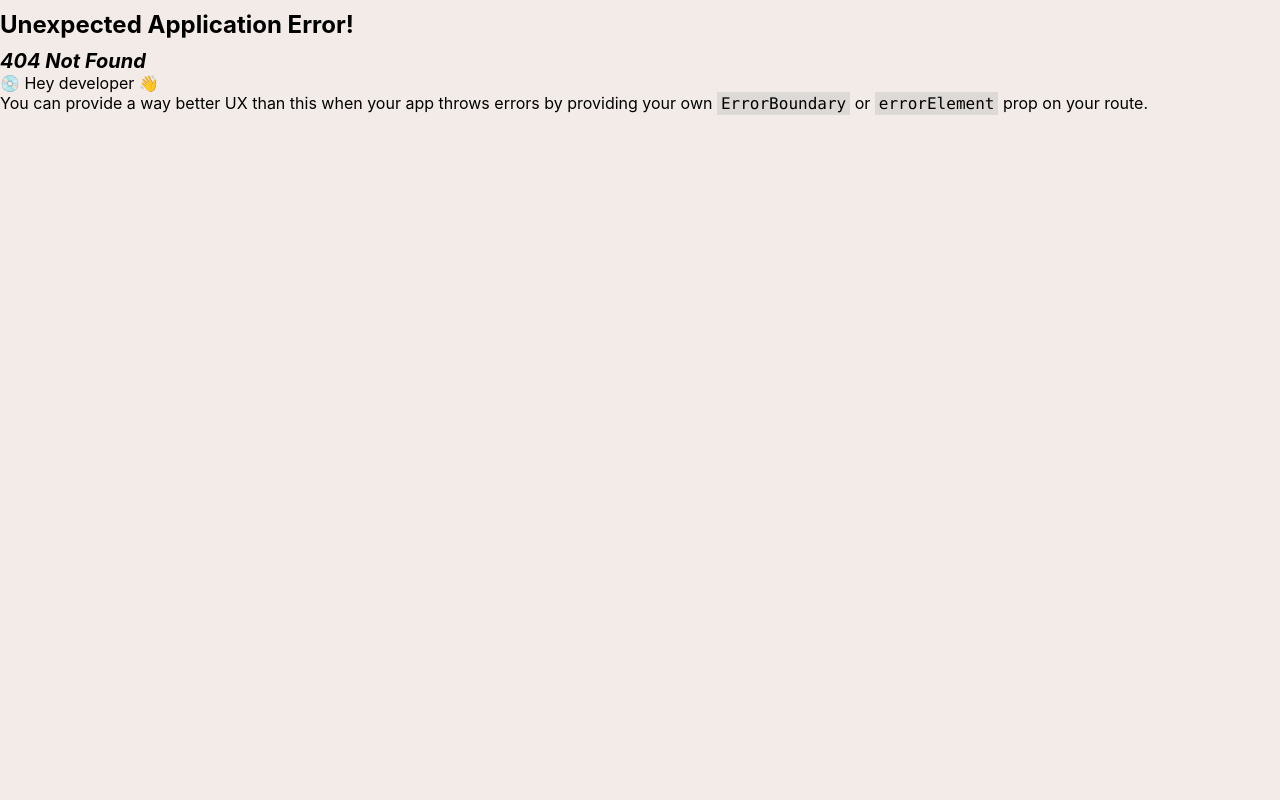
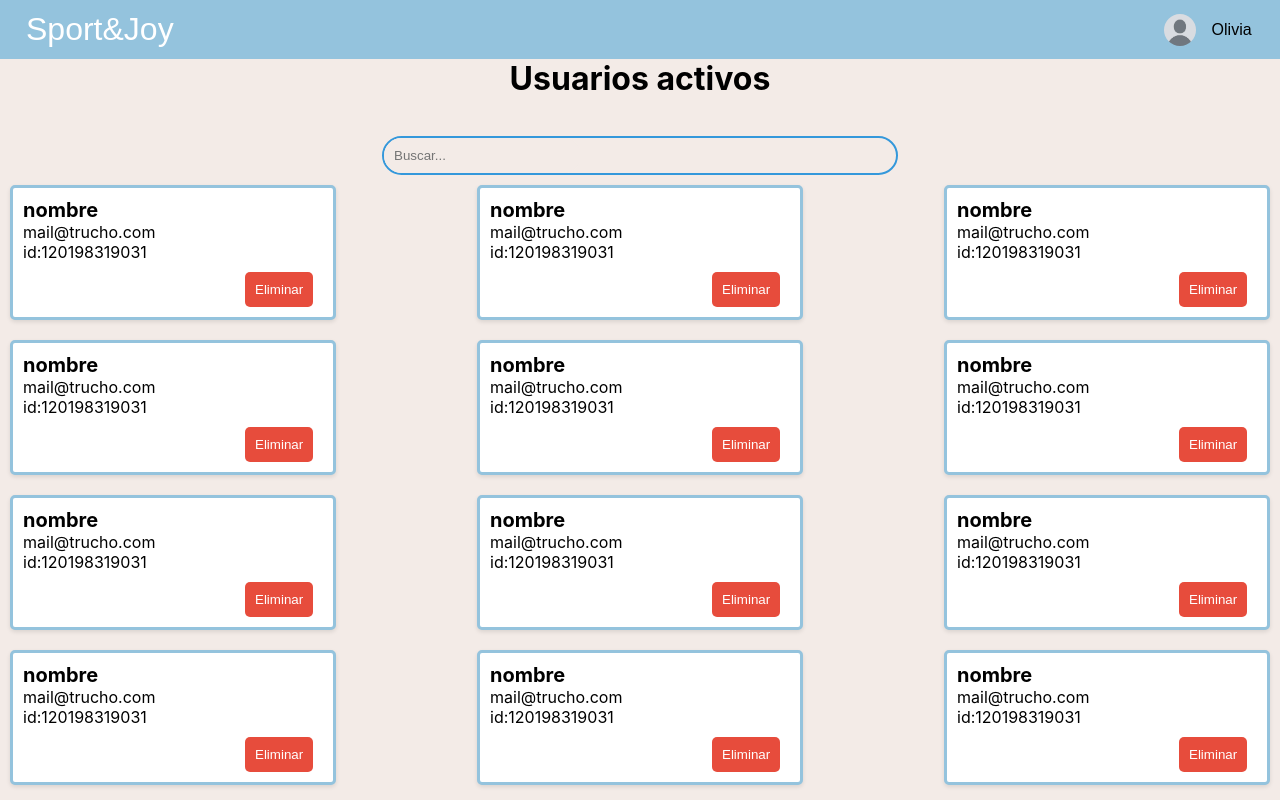
Before and after one commit to olivialuciano/sport_and_joy_front, a React (Create React App) app: page /users in a window 1280 px wide. Before the commit this address had no page. Built offline with nearby package versions, Linux system fonts and the light colour scheme.

Commit message:
User y UserCard

```diff
--- a/src/App.js
+++ b/src/App.js
@@ -12,6 +12,7 @@ import { useContext } from "react";
 import Profile from "./components/Profile/Profile";
 import Reservations from "./components/Reservations/Reservations";
 import FieldDetail from "./components/FieldDetail/FieldDetail";
+import Users from "./components/Users/Users";
 
 const App = () => {
   const router = createBrowserRouter([
@@ -40,6 +41,11 @@ const App = () => {
       path: "/fieldDetail",
       element: <FieldDetail />,
     },
+    {
+      path: "/users",
+      element: <Users />,
+    },
+
   ]);
 
   return (
--- a/src/components/Header/Header.css
+++ b/src/components/Header/Header.css
@@ -30,10 +30,12 @@ h1 {
   margin-right: 10%;
 }
 
+
+/* el user button cumple la misma función
 .user-name {
   margin: 0;
   margin-right: 1rem;
-}
+}*/
 
 .dropdown-content {
   display: none;
@@ -47,6 +49,32 @@ h1 {
   width: 6rem;
 }
 
+.dropdown-buttons {
+  background-color: white;
+  color: black;
+  border: none;
+}
+
+.dropdown-buttons:hover{
+  background-color: #008CBA;
+  color: white;
+}
+
+.title-button{
+  background-color: #94c3dd;
+  color: white;
+  border: None;
+  font-size: xx-large;
+}
+
+.user-button{
+  background-color: #94c3dd;
+  color: black;
+  border: None;
+  font-size: medium;
+
+}
+
 .dropdown:hover .dropdown-content {
   display: block;
 }
--- a/src/components/Header/Header.js
+++ b/src/components/Header/Header.js
@@ -12,22 +12,26 @@ export const Header = () => {
   const buttonNavigateReservations = () => {
     navigate("/reservations");
   };
+  const buttonNavigateUsers = () => {
+    navigate("/users");
+  };
   const navigateDashboard = () => {
     navigate("/dashboard");
   };
 
   return (
     <div className="header">
-      <h1 onClick={navigateDashboard}>Sport&Joy</h1>
+      <button className="title-button" onClick={navigateDashboard}>Sport&Joy</button>
       <div className="dropdown">
         <div className="user">
           <img className="user-picture" src={avatarImage} alt="avatar" />
-          <p className="user-name">Olivia</p>
+          <button className="user-button">Olivia</button>
         </div>
         <div className="dropdown-content">
-          <p onClick={buttonNavigateProfile}>Perfil</p>
-          <p onClick={buttonNavigateReservations}>Reservas</p>
-          <p>Cerrar sesión</p>
+          <button className="dropdown-buttons" onClick={buttonNavigateProfile}>Perfil</button>
+          <button className="dropdown-buttons" onClick={buttonNavigateReservations}>Reservas</button>
+          <button className="dropdown-buttons" onClick={buttonNavigateUsers}>Usuarios Activos</button>
+          <button className="dropdown-buttons">Cerrar sesión</button>
         </div>
       </div>
     </div>
--- /dev/null
+++ b/src/components/Users/Users.css
@@ -0,0 +1,5 @@
+.container {
+    display: flex;
+    flex-wrap: wrap;
+    justify-content: space-between; /* Espaciado uniforme entre las columnas */
+  }
--- /dev/null
+++ b/src/components/Users/Users.js
@@ -0,0 +1,31 @@
+import React from "react";
+import UsersCard from "../UsersCard/UsersCard";
+import { Header } from "../Header/Header";
+import "./Users.css";
+import { Search } from "../Search/Search";
+
+const Users = () => {
+  return (
+    <>
+      <Header />
+      <h1>Usuarios activos</h1>
+      <Search />
+      <div className="container">
+        <UsersCard />
+        <UsersCard />
+        <UsersCard />
+        <UsersCard />
+        <UsersCard />
+        <UsersCard />
+        <UsersCard />
+        <UsersCard />
+        <UsersCard />
+        <UsersCard />
+        <UsersCard />
+        <UsersCard />
+      </div>
+    </>
+  );
+};
+
+export default Users;
--- /dev/null
+++ b/src/components/UsersCard/UsersCard.css
@@ -0,0 +1,43 @@
+.users-card {
+    border: 3px solid #94c3dd;
+    border-radius: 5px;
+    padding: 10px;
+    margin: 10px;
+    background-color: #fff;
+    box-shadow: 0 2px 4px rgba(0, 0, 0, 0.1);
+    display: flex;
+    flex-direction: column;
+    justify-content: space-between;
+    align-items: flex-start;
+    max-width: 300px;
+    flex-basis: calc(50% - 10px);
+  }
+
+  .users-details {
+    flex: 1;
+  }
+
+  h3 {
+    margin: 0;
+    font-size: 1.25rem;
+    font-weight: bold;
+  }
+
+  p {
+    margin: 0;
+  }
+
+  .delete-button {
+    background-color: #e74c3c;
+    color: #fff;
+    border: none;
+    border-radius: 5px;
+    padding: 10px;
+    cursor: pointer;
+    margin-top: 10px;
+    margin-left: 74%;
+  }
+
+  .delete-button:hover {
+    background-color: #c0392b;
+  }
--- /dev/null
+++ b/src/components/UsersCard/UsersCard.js
@@ -0,0 +1,17 @@
+import React from "react";
+import "./UsersCard.css";
+
+const UsersCard = () => {
+  return (
+    <div className="users-card">
+      <div className="users-details">
+        <h3>nombre</h3>
+        <p>mail@trucho.com</p>
+        <p>id:120198319031</p>
+      </div>
+      <button className="delete-button">Eliminar</button>
+    </div>
+  );
+};
+
+export default UsersCard;
```
